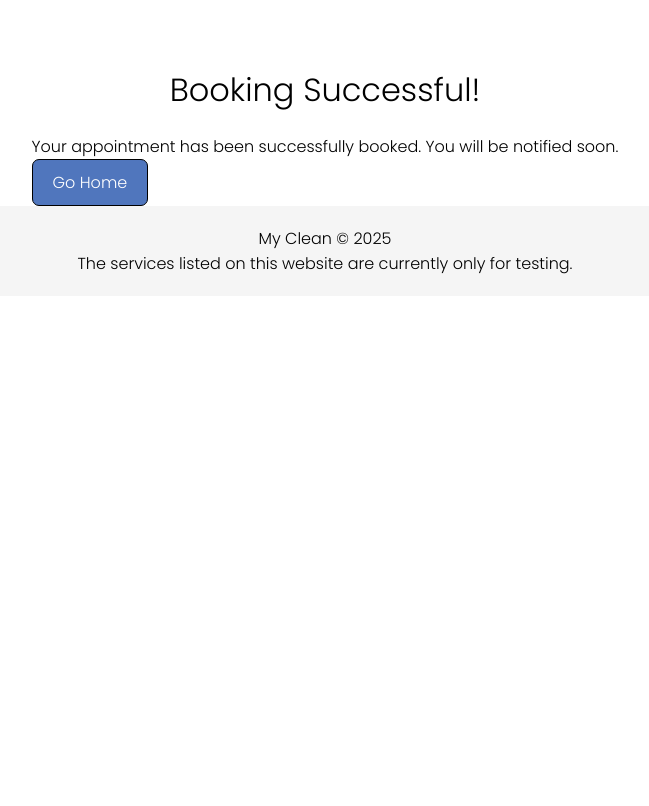
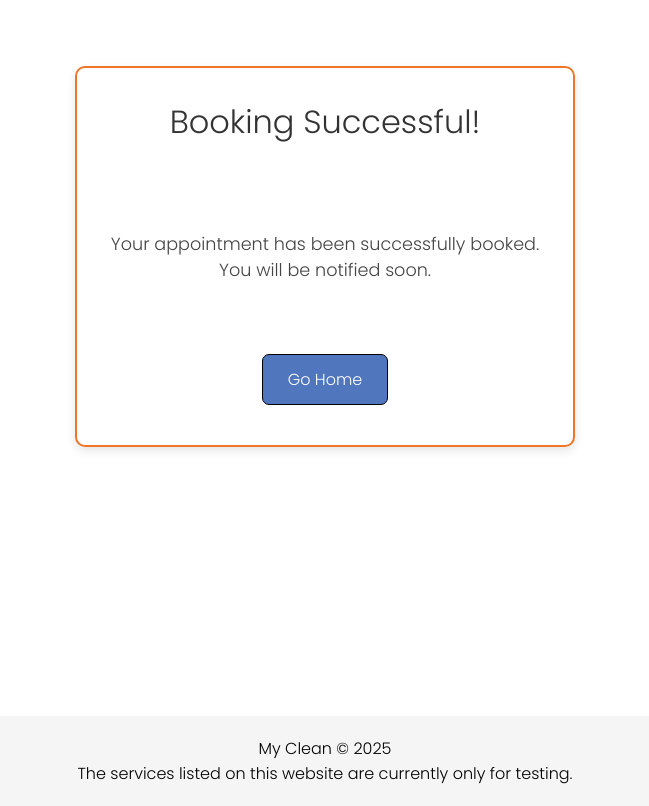
Before and after one commit to JoshuaDelosSantos/my-clean-project, a Django app: page /booking-success/ in a window 1280 px wide. Shown: the part 99-905 px from the top of the page, without its empty margins (315-964 px from the left). Before the commit the page ends 373 px from the top, so only its background shows below. Run offline with Django 5.2, Linux system fonts and the light colour scheme.

Commit message:
Add styling for booking success page with improved layout and design

```diff
--- a/myclean/static/css/style.css
+++ b/myclean/static/css/style.css
@@ -624,6 +624,8 @@ footer {
     align-items: center;
     margin-top: 10vh;
     width: 100%;
+    min-height: calc(100vh - 150px); /* Ensures minimum height to push footer down */
+    padding-bottom: 30px; /* Add some space before the footer */
 }
 
 .booking-box h1{
@@ -683,3 +685,53 @@ footer {
     font-size: 14px;
     margin-top: 5px;
 }
+
+/* Booking Success Page Styling */
+.booking-success-box {
+    width: 500px;
+    background-color: #ffffff;
+    padding: 30px;
+    border-radius: 10px;
+    box-shadow: 0px 4px 10px rgba(0, 0, 0, 0.1);
+    margin-bottom: 20px;
+    text-align: center;
+    border: 2px solid #F07526;
+    min-height: 300px;
+    display: flex;
+    flex-direction: column;
+    justify-content: center;
+    gap: 25px;
+}
+
+.booking-success-box h1 {
+    color: #333;
+    margin-bottom: 20px;
+}
+
+.success-message {
+    font-size: 1.1em;
+    line-height: 1.5;
+    margin: 20px 0;
+    color: #444;
+}
+
+.success-actions {
+    margin-top: 25px;
+    margin-bottom: 10px;
+}
+
+.success-actions .btn-primary {
+    display: inline-block;
+    padding: 12px 25px;
+    background-color: #5076BD;
+    color: white;
+    text-decoration: none;
+    border-radius: 7px;
+    border: 1px solid black;
+    font-size: 1em;
+    transition: background-color 0.2s;
+}
+
+.success-actions .btn-primary:hover {
+    background-color: #3a5a98;
+}
```
